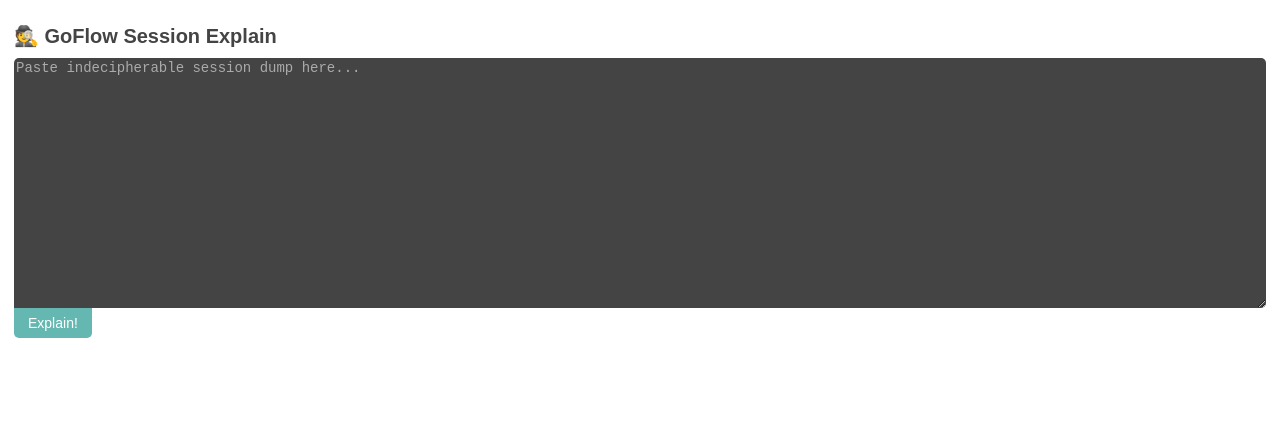
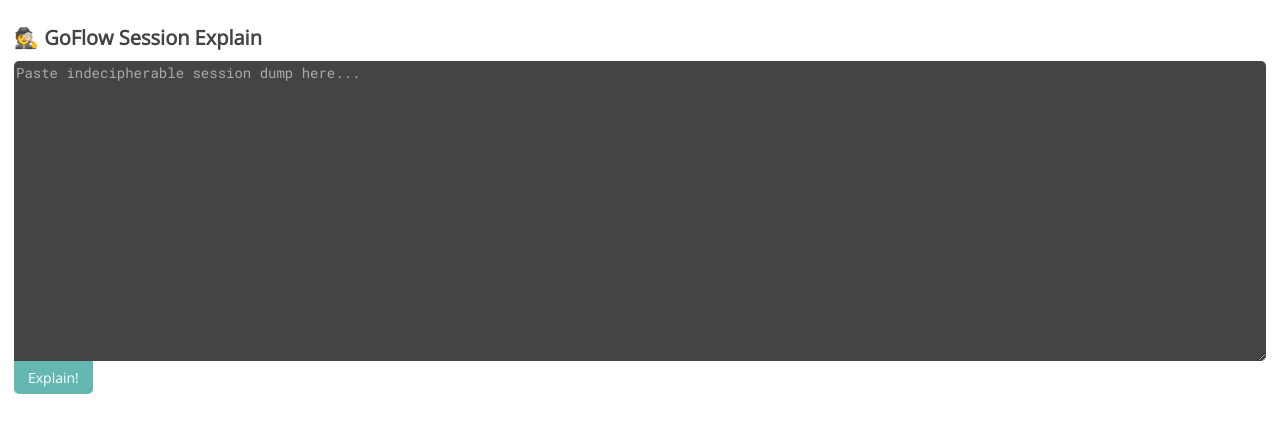
Before and after one commit to tybritten/sessionexplain, a React (Create React App) app: page / in a window 1280 px wide. Shown: the top 432 px of the page. Built offline with nearby package versions, Linux system fonts and the light colour scheme.

Commit message:
Use nicer google fonts

```diff
--- a/src/components/App.css
+++ b/src/components/App.css
@@ -1,58 +1,23 @@
+@import url('https://fonts.googleapis.com/css?family=Open+Sans|Roboto+Mono');
+
 * {
   color: #444;
   font-size: 14px;
   outline: none;
+  font-family: 'Open Sans', sans-serif;
 }
 
-.App {
-  padding: 1em;
-}
-
-.App-header h1 {
-  padding: 0.5em 0 0.5em 0;
-  margin: 0;
-  font-size: 20px;
-}
-
-.App-source {
-  width: 100%;
-  height: 250px;
-  font-family: 'Courier New', Courier, monospace;
-  border: none;
-  border-radius: 5px 5px 5px 0;
-  box-sizing: border-box;
-  background-color: #444;
-  color: #DDD;
-  vertical-align: top;
-}
-
-.App-source::placeholder {
-  color: #AAA;
-}
-
-.App button {
+button {
   background-color: rgb(101, 184, 177);
   border: 0;
   color: white;
-  border-radius: 0 0 5px 5px;
+  border-radius: 5px;
   padding: 0.5em 1em;
   cursor: pointer;
 }
 
-.App button:hover {
+button:hover {
   background-color: rgb(120, 196, 189);
-}
-
-.App-problem {
-  border-radius: 5px;
-  background-color: #faa0a0;
-  color: white;
-  padding: 0.5em 0.75em;
-  margin-top: 1em;
-}
-
-.App-explain {
-  padding-top: 1em;
 }
 
 i {
@@ -71,3 +36,45 @@
   font-family: 'Courier New', Courier, monospace;
   font-size: 12px;
 }
+
+.App {
+  padding: 1em;
+}
+
+.App-header h1 {
+  padding: 0.5em 0 0.5em 0;
+  margin: 0;
+  font-size: 20px;
+}
+
+.App-source {
+  width: 100%;
+  height: 300px;
+  font-family: 'Roboto Mono', monospace;
+  border: none;
+  border-radius: 5px 5px 5px 0;
+  box-sizing: border-box;
+  background-color: #444;
+  color: #DDD;
+  vertical-align: top;
+}
+
+.App-source::placeholder {
+  color: #AAA;
+}
+
+.App button {
+  border-radius: 0 0 5px 5px;
+}
+
+.App-problem {
+  border-radius: 5px;
+  background-color: #faa0a0;
+  color: white;
+  padding: 0.5em 0.75em;
+  margin-top: 1em;
+}
+
+.App-explain {
+  padding-top: 1em;
+}
```
